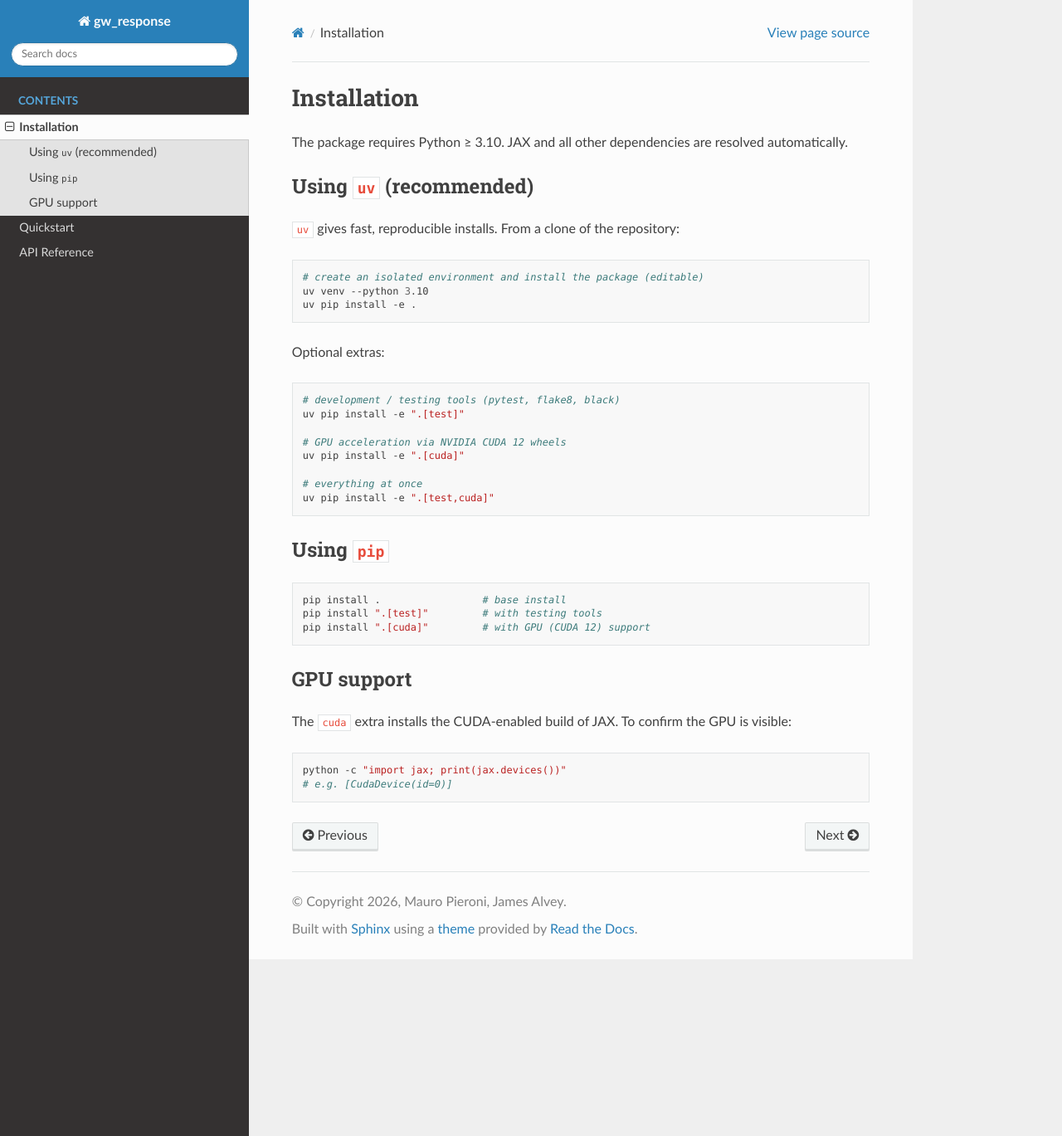
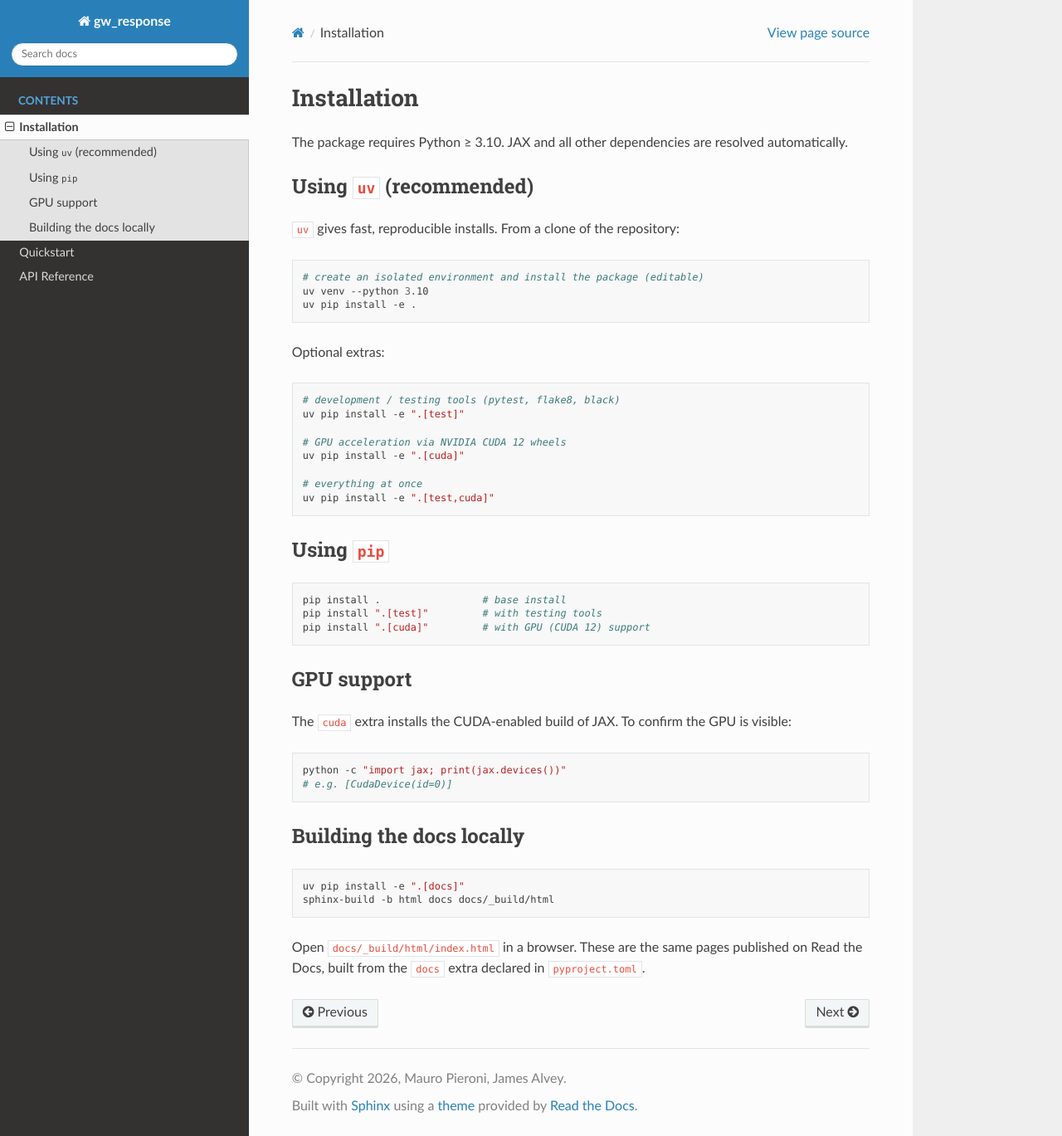
Before and after one commit to Mauropieroni/GW_response, a Sphinx documentation site: the page built from docs/installation.md, in a window 1280 px wide and 1369 px high. Shown: the whole window at 83% size. Built offline with Sphinx 7.4.7 and the Read the Docs theme 3.1.0, drawn with Linux system fonts in a browser that asks for light colours.

Commit message:
More docs

````diff
--- a/docs/installation.md
+++ b/docs/installation.md
@@ -44,3 +44,14 @@ visible:
 python -c "import jax; print(jax.devices())"
 # e.g. [CudaDevice(id=0)]
 ```
+
+## Building the docs locally
+
+```bash
+uv pip install -e ".[docs]"
+sphinx-build -b html docs docs/_build/html
+```
+
+Open `docs/_build/html/index.html` in a browser. These are the same pages
+published on Read the Docs, built from the `docs` extra declared in
+`pyproject.toml`.
````
Also changed, not shown: 1 other file.
